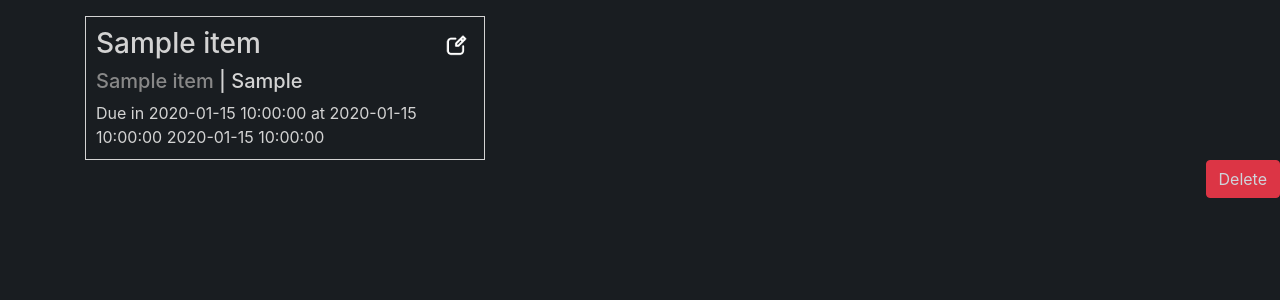
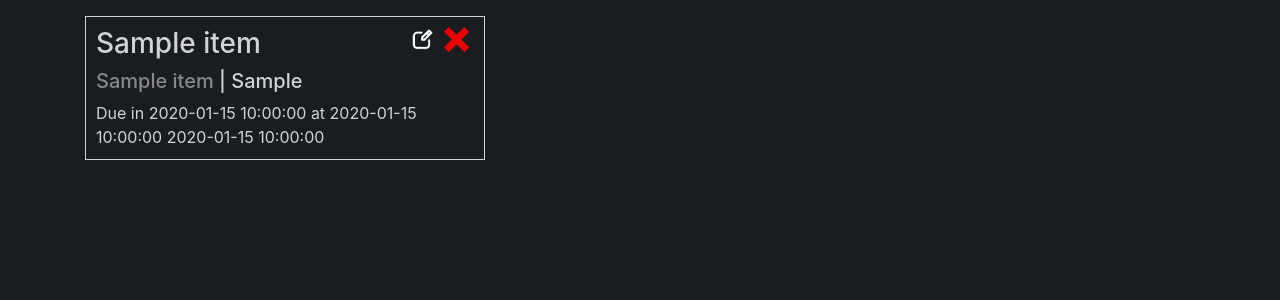
Before and after one commit to srenduch/excal, a Flask app: template templates/index.html in a window 1280 px wide. Shown: the part 56-356 px from the top of the page. Run offline with Flask 2, Linux system fonts and the light colour scheme; the template is opened without the code that fills it: most values are stand-ins (such as "Sample title", 1, 10 or a date in 2020); data that the repository does not hold is empty; some libraries are stand-ins or nearby versions.

Commit message:
Move deletion to inline button

```diff
--- a/src/server.py
+++ b/src/server.py
@@ -1,7 +1,6 @@
 from datetime import datetime
 from os import urandom
 from flask import Flask, render_template, request, url_for, flash, redirect
-
 
 from db import *
 from handlers import *
@@ -34,6 +33,10 @@ def jinja_globals() :
         'tests': tests,
     }
 
+@app.route('/background_process_test')
+def background_process_test() :
+    pass
+
 def get_class(cls_title) :
     conn = get_db_conn()
     sub = conn.execute('SELECT * FROM classes WHERE title = ?', (cls_title,)).fetchone()
@@ -50,11 +53,6 @@ def assignment_page() :
 def cls_page() :
     return render_template('index.html', subdir='classes/')
 
-# Tests page
-# @app.route('/tests/')
-# def test_page() :
-#     return render_template('index.html', subdir='tests/')
-
 # Individual class items
 @app.route('/classes/<path:class_title>')
 def cls(class_title) :
@@ -62,14 +60,6 @@ def cls(class_title) :
     cls = conn.execute('SELECT * FROM classes WHERE id = ?', (class_title,)).fetchone()
     conn.close()
     return render_template('item.html', cls=cls)
-
-# # Individual test items
-# @app.route('/tests/<int:test_id>')
-# def test(test_id) :
-#     conn = get_db_conn()
-#     test = conn.execute('SELECT * FROM tests WHERE id = ?', (test_id,)).fetchone()
-#     conn.close()
-#     return render_template('item.html', test=test)
 
 # New
 @app.route('/new/', methods=['GET', 'POST'])
--- a/static/js/script.js
+++ b/static/js/script.js
@@ -1,4 +1,4 @@
-$(document).on("click", ".close-btn", function() {
+$(document).on("click", ".item-btn", function () {
     var assignment_id = $(this).data("id");
     var assignment_name = $(this).data("name");
     $('#deleteButton').attr('onclick', 'deleteAssignment(' + assignment_id + ', "' + assignment_name + '")');
@@ -13,7 +13,7 @@ function deleteAssignment(assignment_id, assignment_name) {
             type: 'assignment',
             id: assignment_id
         },
-        success: function(data) {
+        success: function (data) {
             if (data == 'success') {
                 $('#deleteModal').modal('hide');
                 $('#assignement_' + assignment_id).remove();
@@ -25,7 +25,7 @@ function deleteAssignment(assignment_id, assignment_name) {
                 alert('Error');
             }
         },
-        error: function(data) {
+        error: function (data) {
             console.error(data);
         }
     });
--- a/static/stylesheets/index.css
+++ b/static/stylesheets/index.css
@@ -2,8 +2,19 @@
     margin-right: 20px;
 }
 
+.popup {
+    background: white;
+}
+
 #edit {
     background: url(/static/assets/edit_icon.png) no-repeat;
+}
+
+#delete {
+    background: url(/static/assets/delete_icon.png) no-repeat;
+}
+
+.item-btn {
     align-self: center;
     width: 30px;
     height: 30px;
--- a/templates/base.html
+++ b/templates/base.html
@@ -58,5 +58,5 @@
     <script src="https://cdnjs.cloudflare.com/ajax/libs/popper.js/1.14.7/umd/popper.min.js" integrity="sha384-UO2eT0CpHqdSJQ6hJty5KVphtPhzWj9WO1clHTMGa3JDZwrnQq4sF86dIHNDz0W1" crossorigin="anonymous"></script>
     <script src="https://stackpath.bootstrapcdn.com/bootstrap/4.3.1/js/bootstrap.min.js" integrity="sha384-JjSmVgyd0p3pXB1rRibZUAYoIIy6OrQ6VrjIEaFf/nJGzIxFDsf4x0xIM+B07jRM" crossorigin="anonymous"></script>
     <script src="{{ url_for('static', filename='js/script.js') }}"></script>
-</body>
+  </body>
 </html>
--- a/templates/index.html
+++ b/templates/index.html
@@ -1,12 +1,9 @@
 {% extends 'base.html' %}
-
-
 
 {% block content %}
     <!-- assignment deletion alert-->
     <!-- code has been commented out but left just in case cause bootstrap is a mess sometimes lol -->
     <div id="deleteAlert" class="alert alert-success collapse" role="alert">
-
     </div>
 
     <!-- deletion confirmation modal -->
@@ -30,13 +27,15 @@
         </div>
     </div>
 
-
     {% if items %}
         {% for item in items %}
             <div class="item">
                 <div class="display-container top">
                     <h3>{{ item['a_name'] }}</h3>
-                    <button id="edit"></button>
+                    <div>
+                        <button class="item-btn" id="edit"></button>
+                        <button type="button" data-id="{{ item['id'] }}" data-name="{{ item['a_name'] }}" class="item-btn" data-toggle="modal" data-target="#deleteModal" id="delete"></button>
+                    </div>
                 </div>
                 <div class="display-container">
                     <h5 style="
@@ -46,9 +45,6 @@
                     <h5> {{ item['item_type'] }}</h5>
                 </div>
                 <span>Due in {{ item['time_remaining'] }} at {{ item['date'] }} {{ item['time'] }} </span>
-            </div>
-            <div data-id="{{ item['id'] }}" style="position: absolute; right: 0;">
-                <button type="button" data-id="{{ item['id'] }}" data-name="{{ item['a_name'] }}" class="close-btn btn btn-danger" data-toggle="modal" data-target="#deleteModal">Delete</button>
             </div>
         {% endfor %}
     {% endif %}
```
Also changed, not shown: static/assets/delete_icon.png (added).
